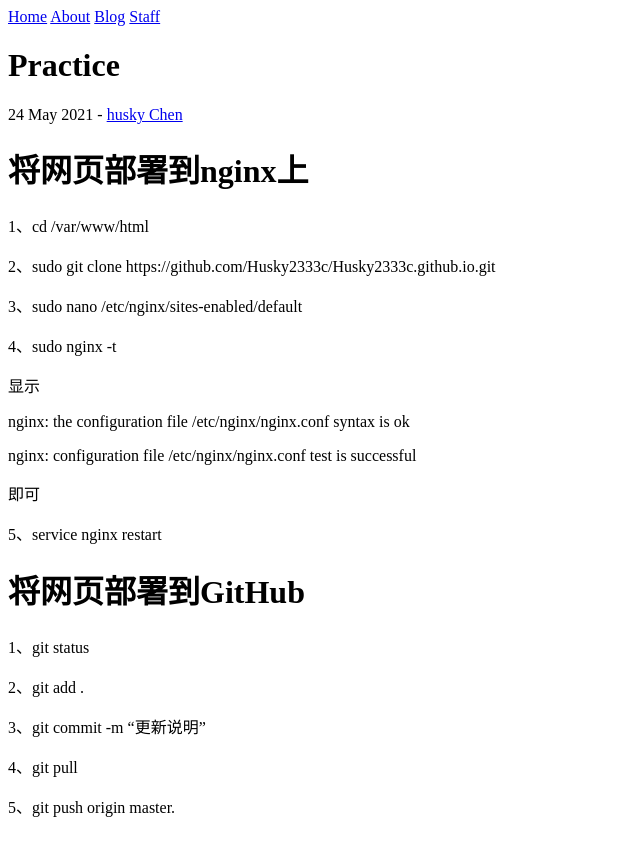
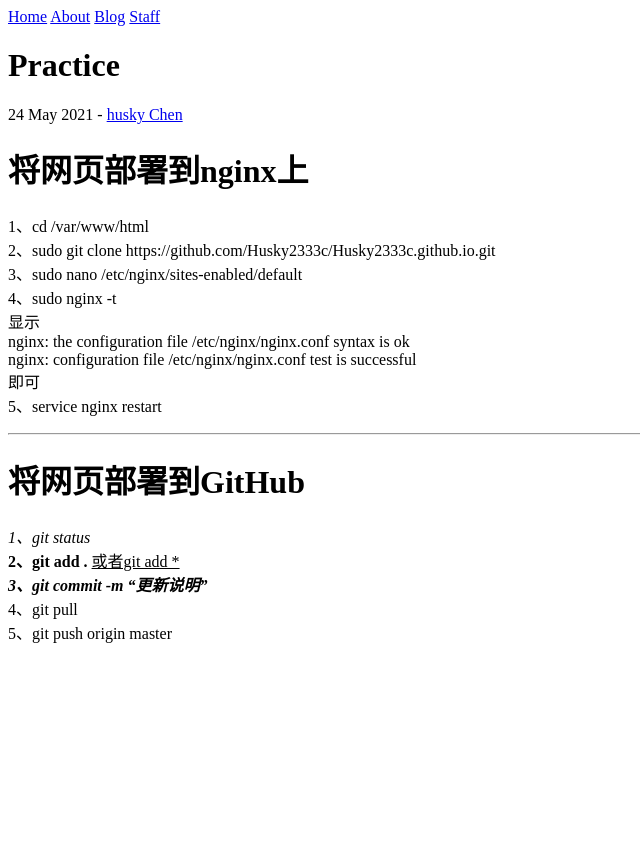
Before and after one commit to Husky2333c/Husky2333c.github.io, a Jekyll site: the page built from _posts/2021-05-24-practice.md, in a window 1280 px wide. Shown: the top 856 px of the page, without its empty margins (0-640 px from the left). Built offline with Jekyll 4.4.1, drawn with Linux system fonts in a browser that asks for light colours.

Commit message:
2021/5/26

```diff
--- a/_posts/2021-05-24-practice.md
+++ b/_posts/2021-05-24-practice.md
@@ -5,31 +5,20 @@ author: husky
 # 将网页部署到nginx上
 
 1、cd /var/www/html
-
 2、sudo git clone https://github.com/Husky2333c/Husky2333c.github.io.git
-
 3、sudo nano /etc/nginx/sites-enabled/default
-
 4、sudo nginx -t
-
 显示
-
 nginx: the configuration file /etc/nginx/nginx.conf syntax is ok
-
 nginx: configuration file /etc/nginx/nginx.conf test is successful
-
 即可
-
 5、service nginx restart
 
+***
+
 # 将网页部署到GitHub
-
-1、git status
-
-2、git add .
-
-3、git commit -m "更新说明"
-
+*1、git status*
+**2、git add .**  <u>或者git add *</u>
+***3、git commit -m "更新说明"***
 4、git pull
-
-5、git push origin master.
+5、git push origin master
```
Also changed, not shown: _posts/2021-5-24-EX2.md (+1 -1 lines), 3 other files.
